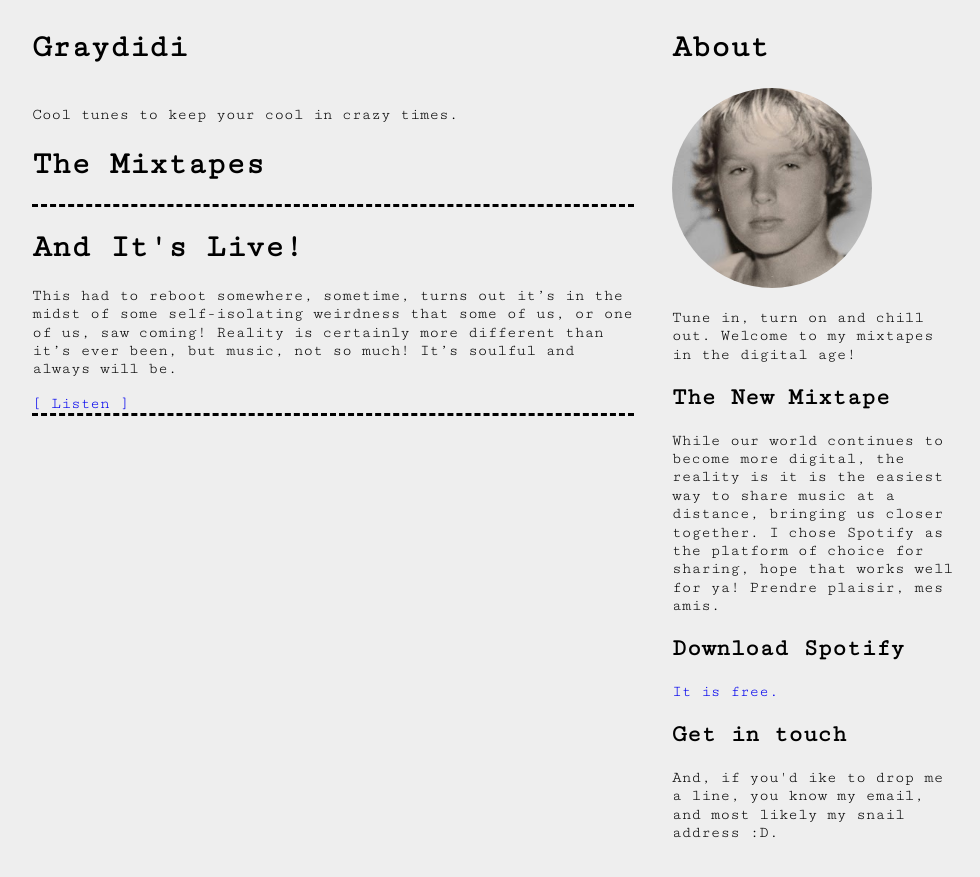
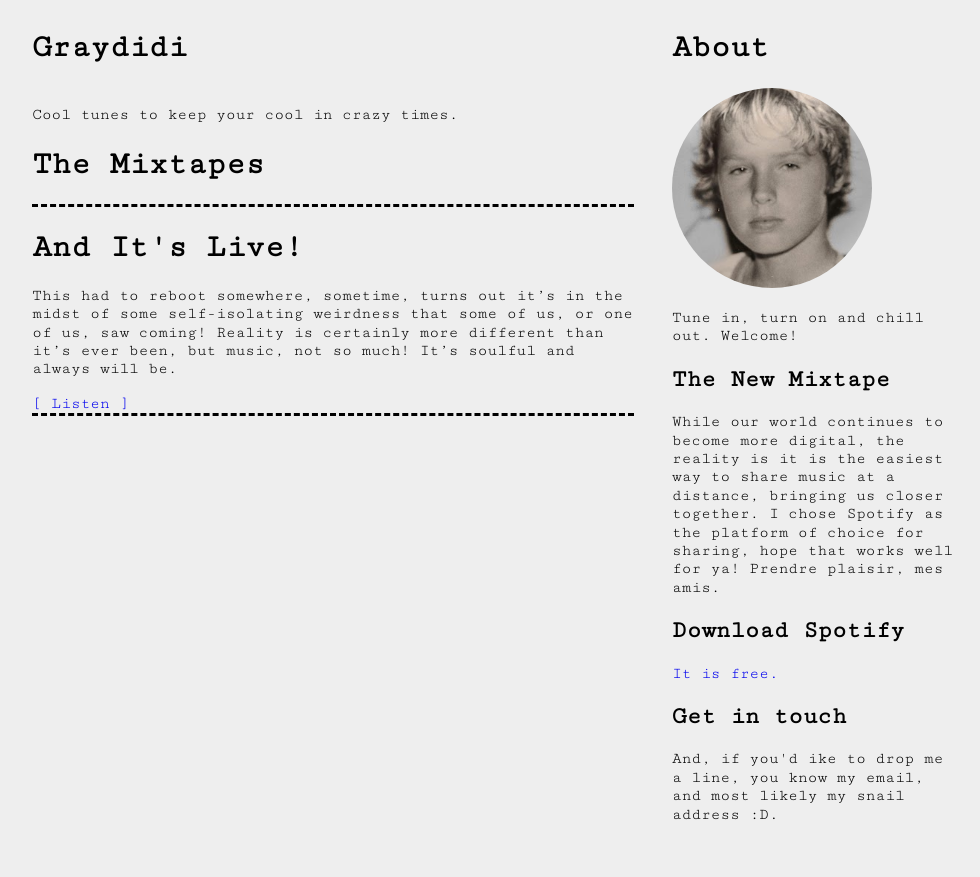
Before and after one commit to sodanovels/demonmusic, a Jekyll site: the page built from index.html, in a window 1280 px wide. Shown: the top 877 px of the page, without its empty margins (147-1127 px from the left). Built offline with Jekyll 4.4.1, drawn with Linux system fonts in a browser that asks for light colours; nearby versions of some CDN libraries; the list of posts is cut into pages by our own code.

Commit message:
Update _config.yml

```diff
--- a/_config.yml
+++ b/_config.yml
@@ -3,7 +3,7 @@ title: Graydidi
 url: https://graydidi.com
 baseurl: "https://graydidi.com"
 desc: Cool tunes to keep your cool in crazy times.
-about: Tune in, turn on and chill out. Welcome to my mixtapes in the digital age!
+about: Tune in, turn on and chill out. Welcome!
 image: https://graydidi.com/graydidi_headshot.jpg
 excerpt_separator: "<!-- more -->"
 markdown: kramdown
```
